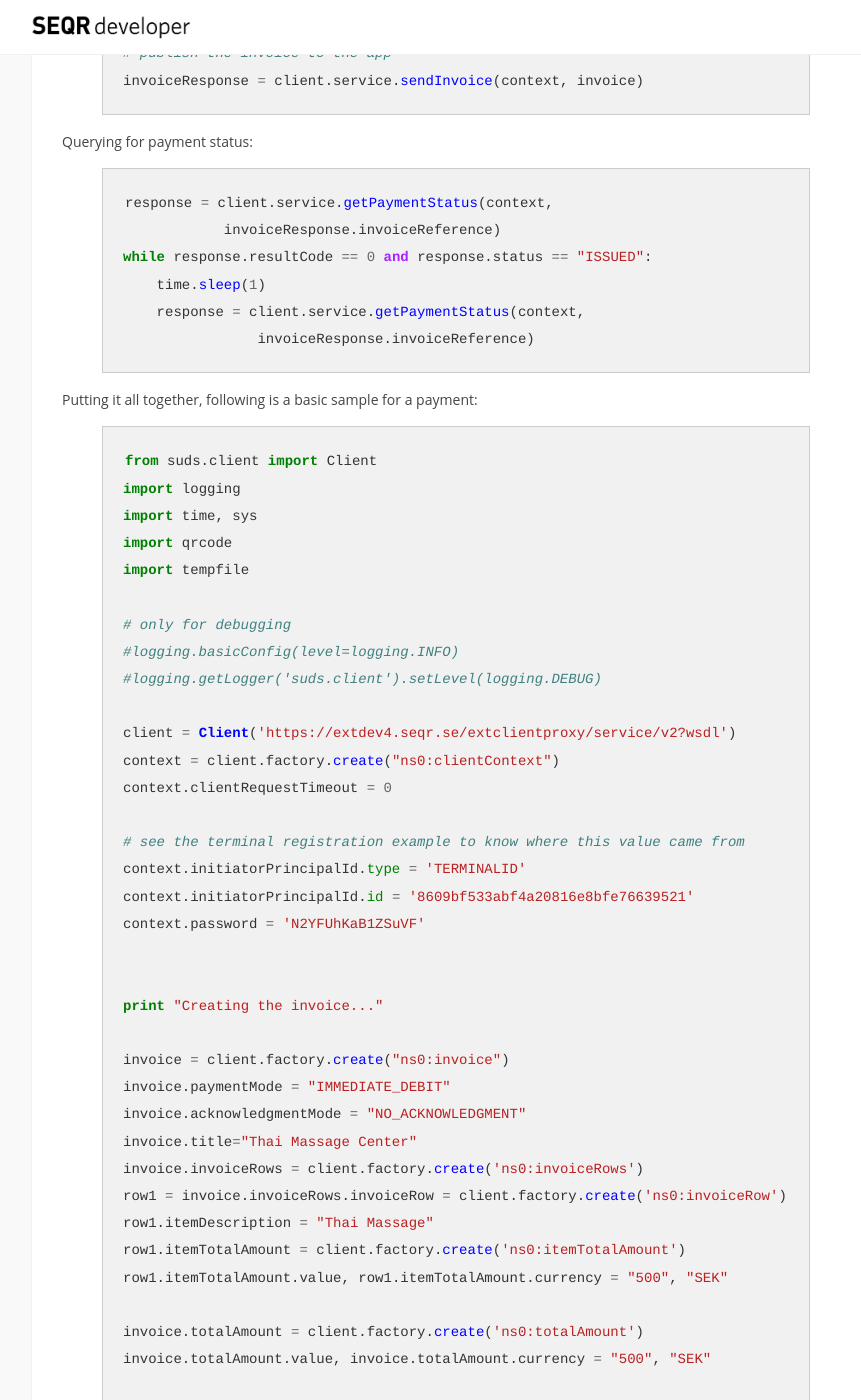
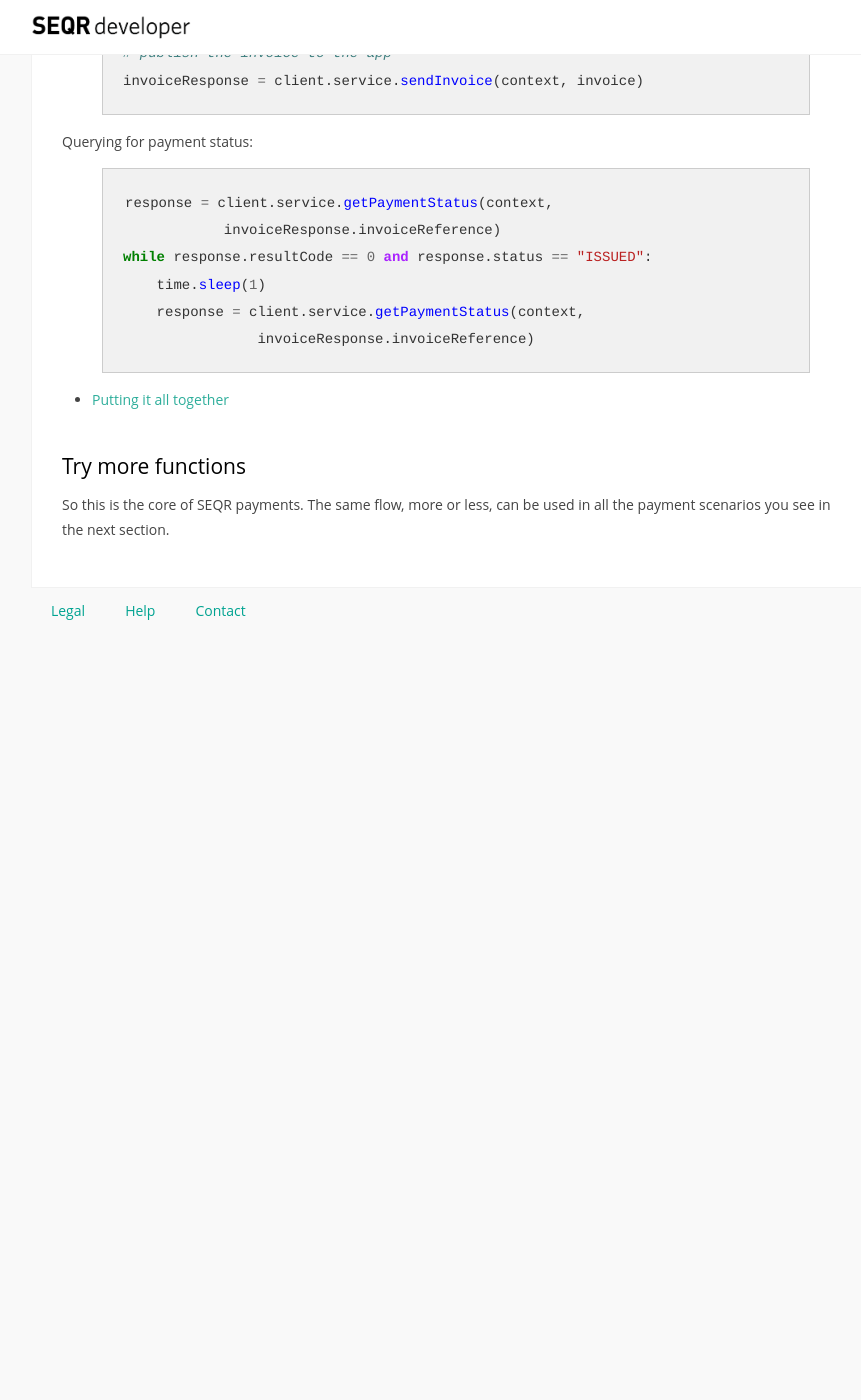
Before and after one commit to SeamlessDistribution/SeamlessDistribution.github.io, a Jekyll site: the page built from merchant/payment/index.md, in a window 1280 px wide and 1400 px high, scrolled down 1611 px. Shown: the whole window, without its empty margins (184-1045 px from the left). Built offline with Jekyll 4.4.1, drawn with Linux system fonts in a browser that asks for light colours; nearby versions of some CDN libraries; after the commit the page ends 2241 px from its top, so only the background shows below that; some of the changed text lies outside the part shown.

Commit message:
Update index.md

```diff
--- a/merchant/payment/index.md
+++ b/merchant/payment/index.md
@@ -64,11 +64,9 @@ while response.resultCode == 0 and response.status == "ISSUED":
                 invoiceResponse.invoiceReference)
 {% endhighlight %}
 
-Putting it all together, following is a basic sample for a payment:
 
-{% highlight python %}
-{% include payment.py %}
-{% endhighlight %}
+* [Putting it all together](python-script)
+
 
 ### Try more functions
 So this is the core of SEQR payments. The same flow, more or less, can be used
```
